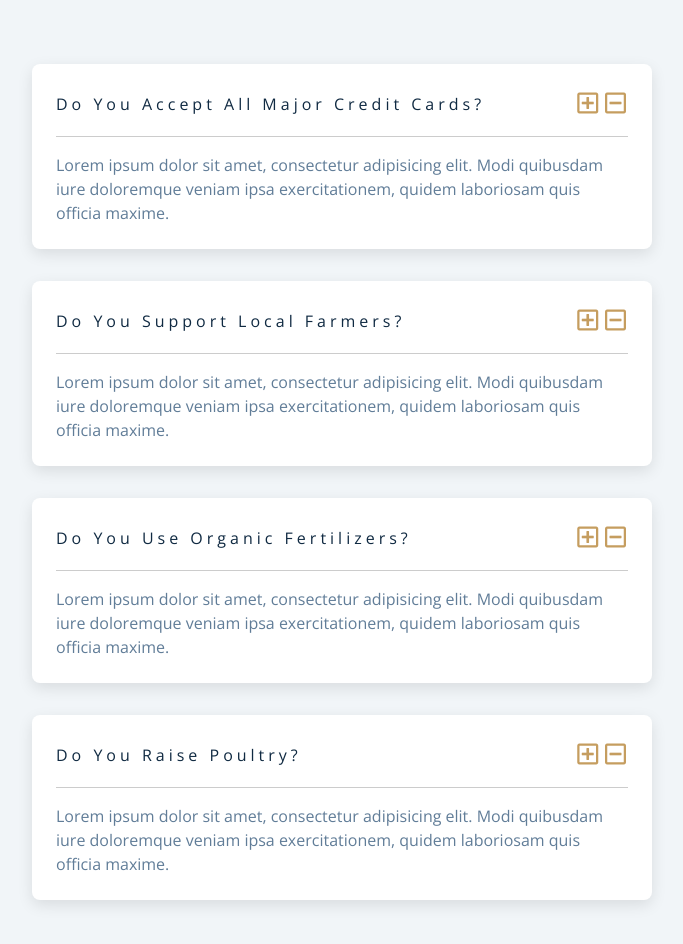
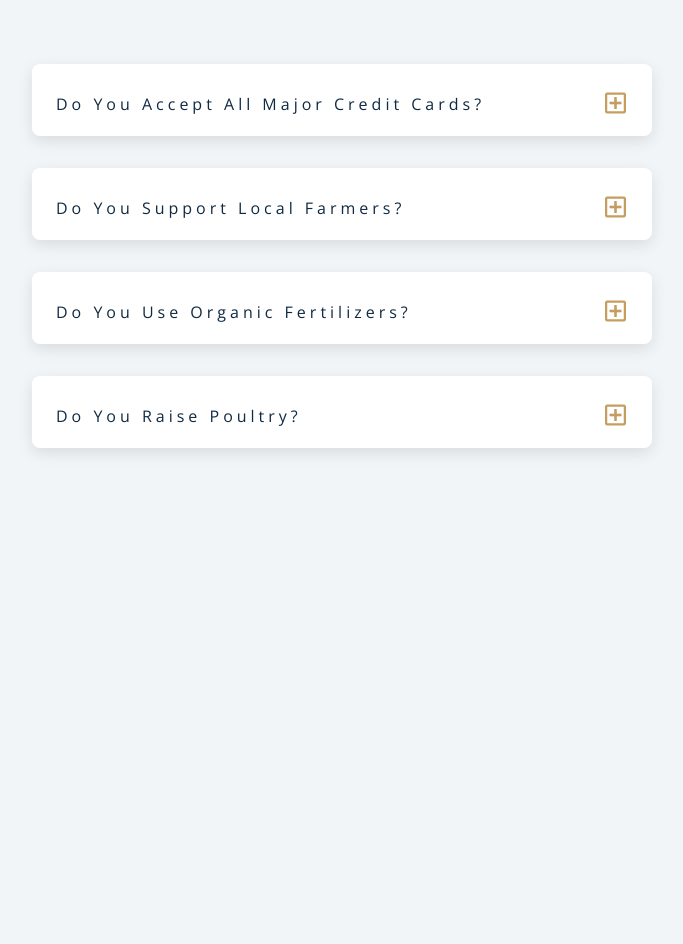
Before and after one commit to BernardByrnes/15-Javascript-Projects-DOM-Practice, a plain HTML site: page 15 javascript Project/07-questions/index.html in a window 1280 px wide. Shown: the part 240-1184 px from the top of the page, without its empty margins (298-981 px from the left). After the commit the page ends 800 px from the top, so only its background shows below. Drawn offline with nearby package versions, Linux system fonts and the light colour scheme.

Commit message:
Fix icon toggling for all questions

```diff
--- /dev/null
+++ b/15 javascript Project/07-questions/app.js
@@ -0,0 +1,21 @@
+// traversing the dom
+// const btns = document.querySelectorAll(".question-btn");
+
+// btns.forEach(function (btn) {
+//   btn.addEventListener("click", function (event) {
+//     const question = event.currentTarget.parentElement.parentElement;
+//     question.classList.toggle("show-text");
+//   });
+// });
+
+//using selectors inside the element
+const questions = document.querySelectorAll(".question");
+
+questions.forEach(function (question) {
+  console.log(question);
+  const btn = question.querySelector(".question-btn");
+
+  btn.addEventListener("click", function () {
+    question.classList.toggle("show-text");
+  });
+});
--- a/15 javascript Project/07-questions/index.html
+++ b/15 javascript Project/07-questions/index.html
@@ -32,7 +32,7 @@
               <span class="plus-icon">
                 <i class="far fa-plus-square"></i>
               </span>
-              <span class="plus-minus">
+              <span class="minus-icon">
                 <i class="far fa-minus-square"></i>
               </span>
             </button>
@@ -56,7 +56,7 @@
               <span class="plus-icon">
                 <i class="far fa-plus-square"></i>
               </span>
-              <span class="plus-minus">
+              <span class="minus-icon">
                 <i class="far fa-minus-square"></i>
               </span>
             </button>
@@ -80,7 +80,7 @@
               <span class="plus-icon">
                 <i class="far fa-plus-square"></i>
               </span>
-              <span class="plus-minus">
+              <span class="minus-icon">
                 <i class="far fa-minus-square"></i>
               </span>
             </button>
@@ -104,7 +104,7 @@
               <span class="plus-icon">
                 <i class="far fa-plus-square"></i>
               </span>
-              <span class="plus-minus">
+              <span class="minus-icon">
                 <i class="far fa-minus-square"></i>
               </span>
             </button>
--- a/15 javascript Project/07-questions/styles.css
+++ b/15 javascript Project/07-questions/styles.css
@@ -231,7 +231,7 @@ Questions
   margin-bottom: 0;
 }
 /* hide text */
-/* .question-text {
+.question-text {
   display: none;
 }
 .show-text .question-text {
@@ -245,4 +245,4 @@ Questions
 }
 .show-text .plus-icon {
   display: none;
-} */
+}
```
